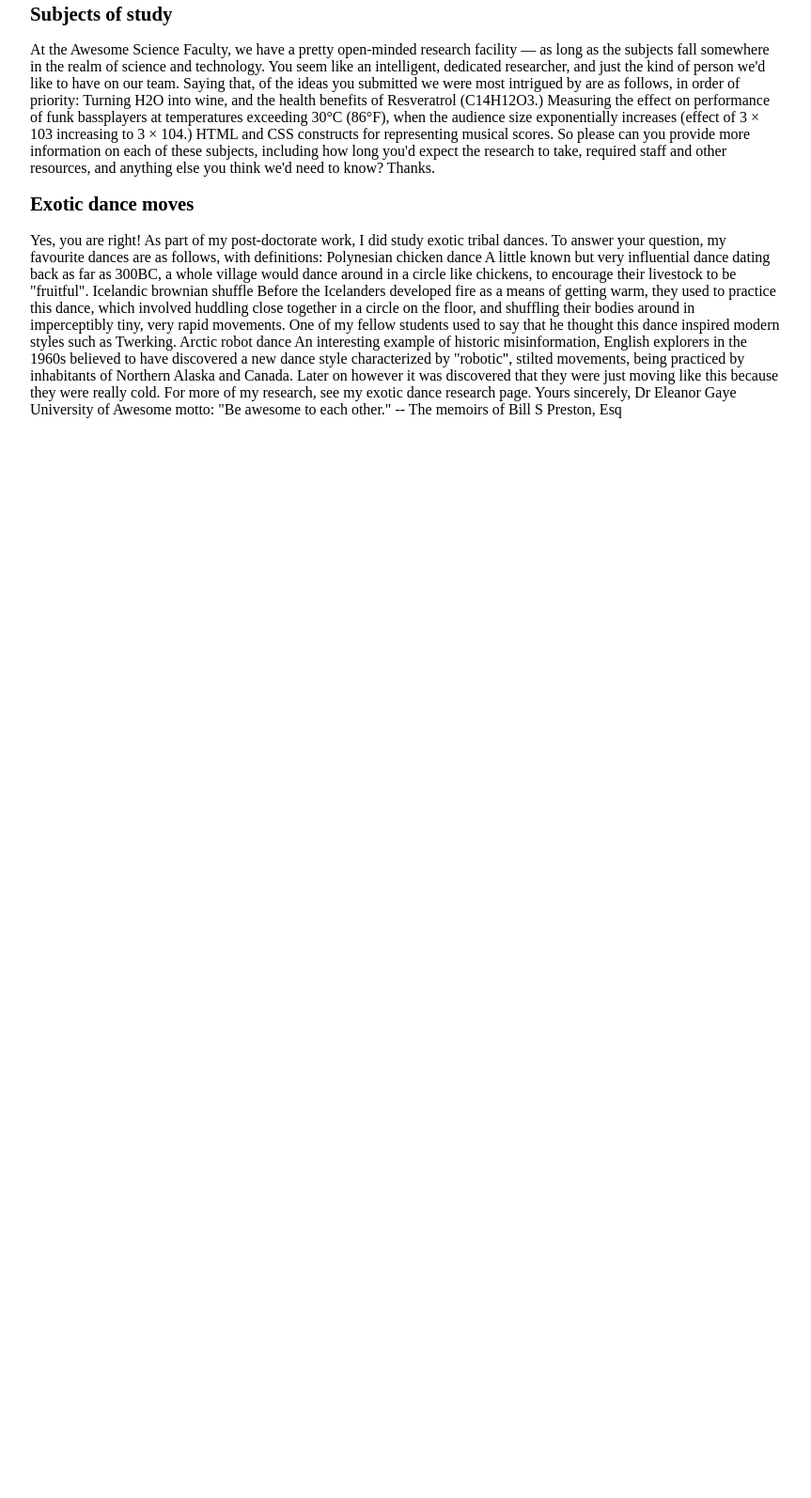
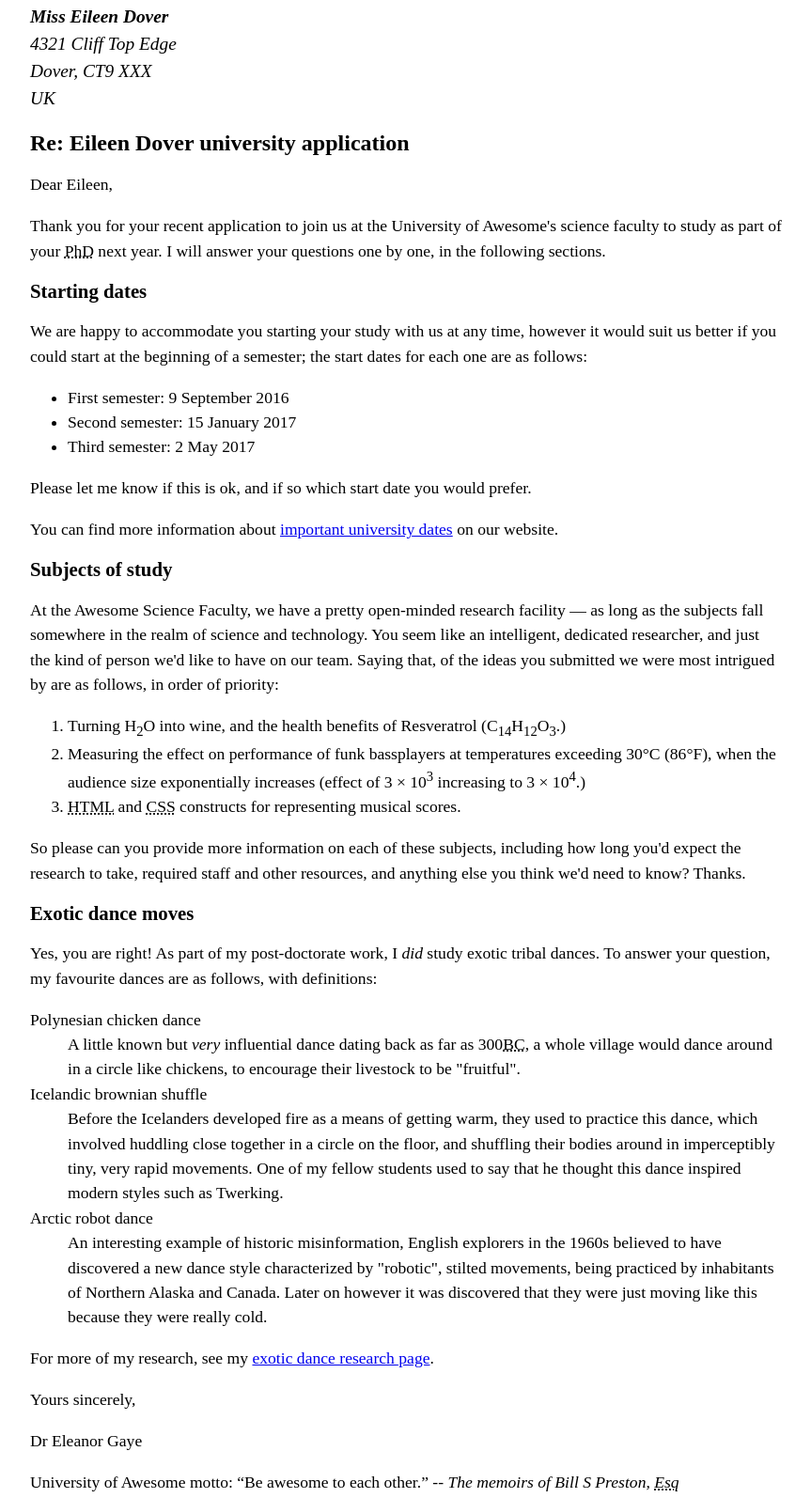
Before and after one commit to miguelanguai/ejerciciosHTML, a plain HTML site: page guaita.miguel-angel.mdn-js-first/08-marking-up-a-letter/index.html in a window 1280 px wide. Shown: the part 276-1870 px from the top of the page at 94% size, without its empty margins (208-1071 px from the left). Before the commit the page ends 800 px from the top, so only its background shows below. Drawn offline with Linux system fonts and the light colour scheme.

Commit message:
8 acabado

```diff
--- a/guaita.miguel-angel.mdn-js-first/08-marking-up-a-letter/index.html
+++ b/guaita.miguel-angel.mdn-js-first/08-marking-up-a-letter/index.html
@@ -1,77 +1,136 @@
 <!DOCTYPE html>
 <html lang="en">
+
 <head>
     <meta charset="UTF-8">
     <meta name="MiguelAngel" content="width=device-width, initial-scale=1.0">
     <link rel="stylesheet" href="style.css">
     <title>Letter</title>
 </head>
+
 <body>
-    <header>
+    <address class="sender-column">
+        <p>
+            <em>
+                <strong>Dr. Eleanor Gaye</strong><br> Awesome Science faculty
+                <br> University of Awesome <br> Bobtown, CA 99999,<br> USA <br>
+                <strong>Tel</strong>: 123-456-7890 <br>
+                <strong>Email</strong>: no_reply@example.com
+            </em>
+        </p>
+    </address>
 
-    </header>
-    Dr. Eleanor Gaye
-Awesome Science faculty
-University of Awesome
-Bobtown, CA 99999,
-USA
-Tel: 123-456-7890
-Email: no_reply@example.com
+    <time class="sender-column" datetime="2016-01-20">
+        20 January 2016
+    </time>
+    <address>
+        <p>
+            <em>
+                <strong>Miss Eileen Dover</strong><br> 4321 Cliff Top Edge <br>
+                Dover, CT9 XXX <br> UK
+            </em>
+        </p>
+    </address>
 
-20 January 2016
-
-Miss Eileen Dover
-4321 Cliff Top Edge
-Dover, CT9 XXX
-UK
 
 
     <h1>Re: Eileen Dover university application</h1>
 
-Dear Eileen,
+    <p>Dear Eileen,</p>
 
-Thank you for your recent application to join us at the University of Awesome's science faculty to study as part of your PhD next year. I will answer your questions one by one, in the following sections.
+    <p>Thank you for your recent application to join us at the University of
+    Awesome's science faculty to study as part of your <abbr title="Doctor in
+    Philosophy">PhD</abbr>
+        next year. I will answer your questions one by one, in the following
+        sections.</p>
 
     <h2>Starting dates</h2>
 
-We are happy to accommodate you starting your study with us at any time, however it would suit us better if you could start at the beginning of a semester; the start dates for each one are as follows:
+    <p>We are happy to accommodate you starting your study with us at any time,
+    however it would suit us better if you could start at the beginning of a
+    semester; the start dates for each one are as follows:</p>
 
-First semester: 9 September 2016
-Second semester: 15 January 2017
-Third semester: 2 May 2017
+    <ul>
+        <li>First semester: <time datetime="2016-09-09"> 9 September
+        2016</time></li>
+        <li>Second semester: <time datetime="2017-01-15"> 15 January
+        2017</time></li>
+        <li>Third semester: <time datetime="2017-05-02">2 May 2017</time></li>
+    </ul>
 
-Please let me know if this is ok, and if so which start date you would prefer.
 
-You can find more information about important university dates on our website.
+    <p>Please let me know if this is ok, and if so which start date you would
+    prefer.</p>
+
+    <p>You can find more information about <a
+    href="http://example.com">important university dates</a> on our website.</p>
 
 
     <h2>Subjects of study</h2>
 
-At the Awesome Science Faculty, we have a pretty open-minded research facility — as long as the subjects fall somewhere in the realm of science and technology. You seem like an intelligent, dedicated researcher, and just the kind of person we'd like to have on our team. Saying that, of the ideas you submitted we were most intrigued by are as follows, in order of priority:
+    <p>At the Awesome Science Faculty, we have a pretty open-minded research
+    facility — as long as the subjects fall somewhere in the realm of science
+    and technology. You seem like an intelligent, dedicated researcher, and just
+    the kind of person we'd like to have on our team. Saying that, of the ideas
+    you submitted we were most intrigued by are as follows, in order of
+    priority:</p>
 
-Turning H2O into wine, and the health benefits of Resveratrol (C14H12O3.)
-Measuring the effect on performance of funk bassplayers at temperatures exceeding 30°C (86°F), when the audience size exponentially increases (effect of 3 × 103 increasing to 3 × 104.)
-HTML and CSS constructs for representing musical scores.
+    <ol>
+        <li>Turning H<sub>2</sub>O into wine, and the health benefits of
+        Resveratrol (C<sub>14</sub>H<sub>12</sub>O<sub>3</sub>.)</li>
+        <li>Measuring the effect on performance of funk bassplayers at
+        temperatures exceeding 30°C (86°F), when the audience size exponentially
+        increases (effect of 3 × 10<sup>3</sup> increasing to 3 ×
+        10<sup>4</sup>.)</li>
+        <li><abbr title="HyperText Markup Language">HTML</abbr> and <abbr
+        title="Cascading Style Sheets">CSS</abbr>
+            constructs for representing musical scores.</li>
+    </ol>
 
-So please can you provide more information on each of these subjects, including how long you'd expect the research to take, required staff and other resources, and anything else you think we'd need to know? Thanks.
+    <p>So please can you provide more information on each of these subjects,
+    including how long you'd expect the research to take, required staff and
+    other resources, and anything else you think we'd need to know? Thanks.</p>
 
 
     <h2>Exotic dance moves</h2>
 
-Yes, you are right! As part of my post-doctorate work, I did study exotic tribal dances. To answer your question, my favourite dances are as follows, with definitions:
+    <p>Yes, you are right! As part of my post-doctorate work, I <em>did</em>
+    study exotic tribal dances. To answer your question, my favourite dances are
+    as follows, with definitions:</p>
 
-Polynesian chicken dance
-A little known but very influential dance dating back as far as 300BC, a whole village would dance around in a circle like chickens, to encourage their livestock to be "fruitful".
-Icelandic brownian shuffle
-Before the Icelanders developed fire as a means of getting warm, they used to practice this dance, which involved huddling close together in a circle on the floor, and shuffling their bodies around in imperceptibly tiny, very rapid movements. One of my fellow students used to say that he thought this dance inspired modern styles such as Twerking.
-Arctic robot dance
-An interesting example of historic misinformation, English explorers in the 1960s believed to have discovered a new dance style characterized by "robotic", stilted movements, being practiced by inhabitants of Northern Alaska and Canada. Later on however it was discovered that they were just moving like this because they were really cold.
+    <dl>
+        <dt>Polynesian chicken dance </dt>
+        <dd>A little known but <em>very</em> influential dance dating back as
+        far as 300<abbr title="Before Christ">BC</abbr>, a whole village would
+        dance around in a circle like chickens, to encourage their livestock to
+        be "fruitful".
+        </dd>
+        <dt>Icelandic brownian shuffle </dt>
+        <dd>Before the Icelanders developed fire as a means of getting warm,
+        they used to practice this dance, which involved huddling close together
+        in a circle on the floor, and shuffling their bodies around in
+        imperceptibly tiny, very rapid movements. One of my fellow students used
+        to say that he thought this dance inspired modern styles such as
+        Twerking.
+        </dd>
+        <dt>Arctic robot dance </dt>
+        <dd>An interesting example of historic misinformation, English explorers
+        in the 1960s believed to have discovered a new dance style characterized
+        by "robotic", stilted movements, being practiced by inhabitants of
+        Northern Alaska and Canada. Later on however it was discovered that they
+        were just moving like this because they were really cold.
+        </dd>
+    </dl>
 
-For more of my research, see my exotic dance research page.
+    <p>For more of my research, see my <a href="http://example.com">exotic dance
+    research page</a>.</p>
 
-Yours sincerely,
-Dr Eleanor Gaye
+    <p>Yours sincerely,</p>
+    <p>Dr Eleanor Gaye</p>
 
-University of Awesome motto: "Be awesome to each other." -- The memoirs of Bill S Preston, Esq
+    <p>University of Awesome motto: <q>Be awesome to each other.</q> --
+    <cite>The memoirs of Bill S Preston, <abbr title="Esquire">Esq</abbr>
+    </cite></p>
 </body>
+
 </html>
```
Lines whose indentation alone changed are shown as unchanged.
